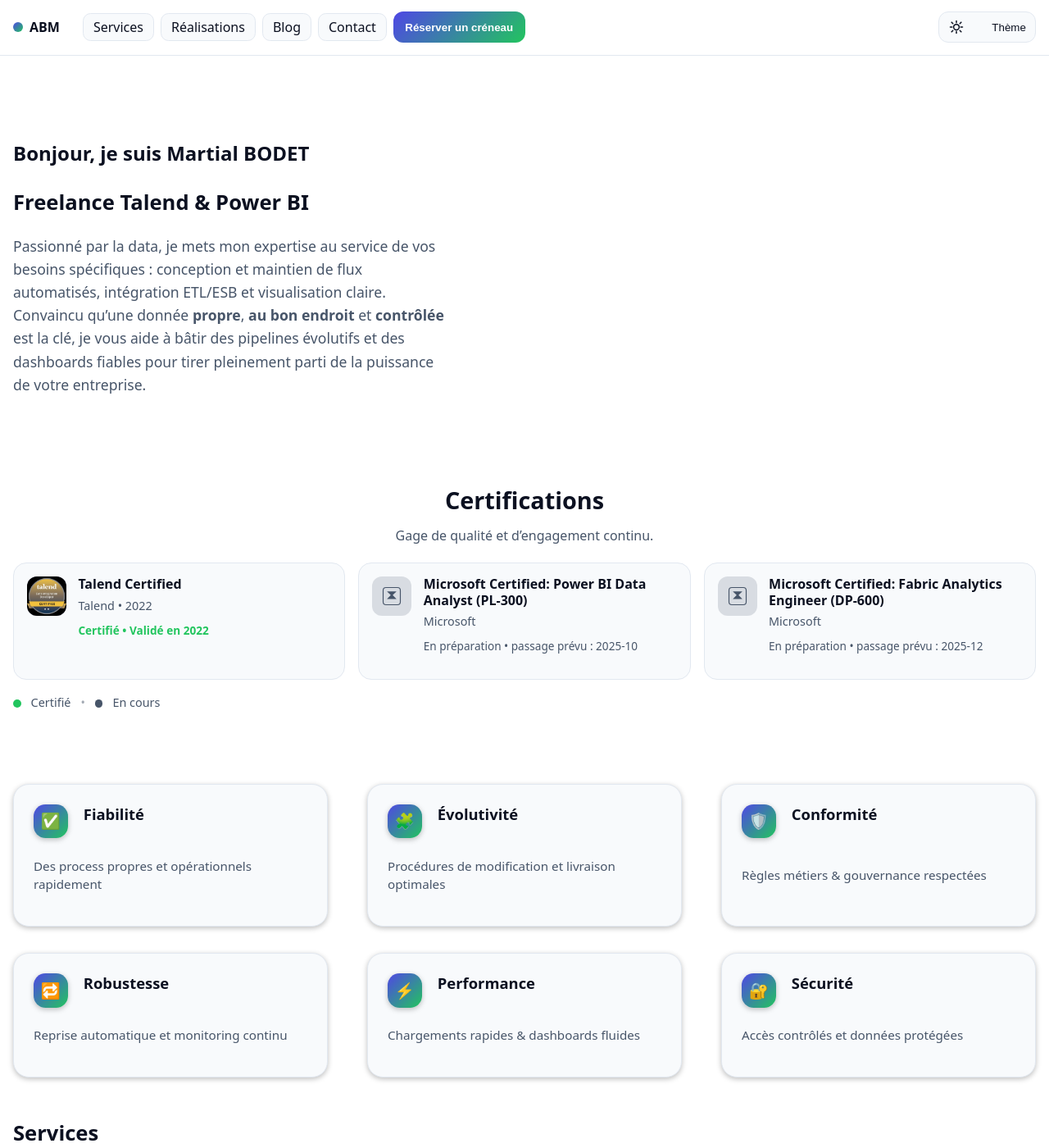
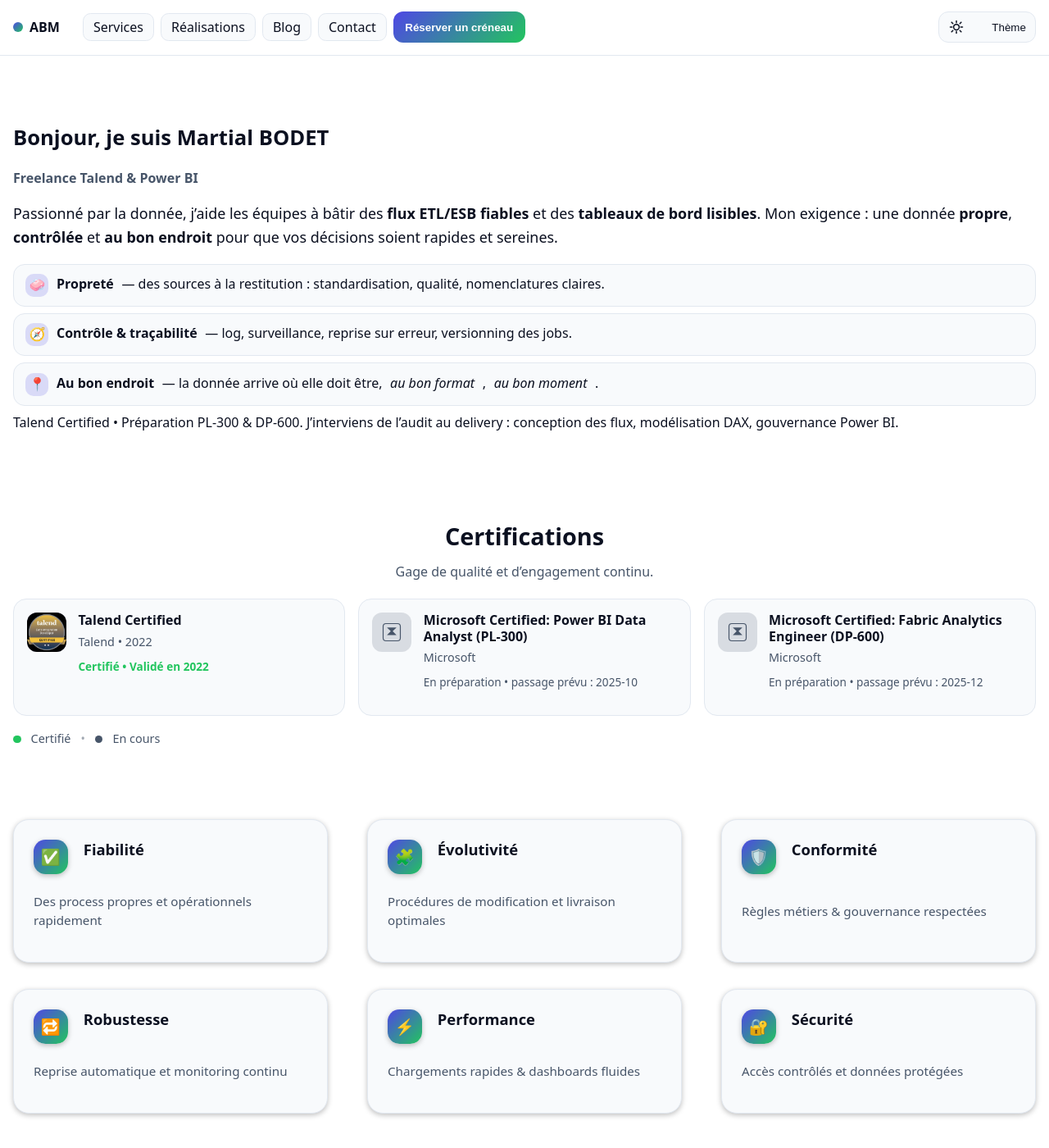
Before and after one commit to Marssouss/Marssouss.github.io, a Jekyll site: the page built from index.md, in a window 1280 px wide and 1400 px high. Shown: the whole window at 82% size. Built offline with Jekyll 4.4.1, drawn with Linux system fonts in a browser that asks for light colours.

Commit message:
about me

```diff
--- /dev/null
+++ b/_includes/about-me.html
@@ -0,0 +1,37 @@
+<!-- _includes/about-me.html -->
+<section class="about section" aria-labelledby="about-title">
+  <header class="about-head">
+    <h2 id="about-title" class="about-title">
+      Bonjour, je suis {{ site.author.prenom_nom }}
+    </h2>
+    <p class="about-sub">Freelance Talend &amp; Power BI</p>
+  </header>
+
+  <div class="about-body">
+    <p class="about-lead">
+      Passionné par la donnée, j’aide les équipes à bâtir des <strong>flux ETL/ESB fiables</strong> et des
+      <strong>tableaux de bord lisibles</strong>. Mon exigence&nbsp;: une donnée <strong>propre</strong>,
+      <strong>contrôlée</strong> et <strong>au bon endroit</strong> pour que vos décisions soient rapides et sereines.
+    </p>
+
+    <ul class="about-principles" aria-label="Principes de travail">
+      <li>
+        <span class="i" aria-hidden="true">🧼</span>
+        <strong>Propreté</strong> — des sources à la restitution : standardisation, qualité, nomenclatures claires.
+      </li>
+      <li>
+        <span class="i" aria-hidden="true">🧭</span>
+        <strong>Contrôle &amp; traçabilité</strong> — log, surveillance, reprise sur erreur, versionning des jobs.
+      </li>
+      <li>
+        <span class="i" aria-hidden="true">📍</span>
+        <strong>Au bon endroit</strong> — la donnée arrive où elle doit être, <em>au bon format</em>, <em>au bon moment</em>.
+      </li>
+    </ul>
+
+    <p class="about-note muted">
+      Talend Certified • Préparation PL-300 &amp; DP-600. J’interviens de l’audit au delivery : conception des flux,
+      modélisation DAX, gouvernance Power BI.
+    </p>
+  </div>
+</section>
--- a/assets/styles.css
+++ b/assets/styles.css
@@ -281,3 +281,37 @@
 @media (max-width: 991.98px){
   .nav-desktop{ display:none; }
 }
+
+
+/* ===== About me ===================================================== */
+.about { display:grid; gap: .75rem; }
+.about-head { display:grid; gap:.25rem; }
+.about-title { margin:0; font-size: clamp(1.4rem, 2.4vw, 1.9rem); }
+.about-sub { margin:0; color: var(--muted); font-weight:600; }
+
+.about-lead {
+  margin-top:.25rem;
+  font-size: clamp(1.02rem, 1.6vw, 1.12rem);
+  color: var(--fg);
+}
+
+.about-principles {
+  list-style: none; margin: .5rem 0 0; padding: 0;
+  display: grid; gap: .5rem;
+}
+.about-principles li {
+  display: flex; gap: .6rem; align-items: flex-start;
+  background: var(--card);
+  border: 1px solid var(--border);
+  border-radius: 14px;
+  padding: .7rem .9rem;
+}
+.about-principles .i {
+  width: 28px; height: 28px; display: grid; place-items: center;
+  border-radius: 10px;
+  background: color-mix(in oklab, var(--brand) 18%, transparent);
+  color: var(--brand);
+  font-size: 1rem;
+}
+
+.about-note { margin-top: .5rem; }
--- a/index.md
+++ b/index.md
@@ -3,7 +3,7 @@
 title: Accueil
 description: Freelance Talend & Power BI – intégrations de données, pipelines ETL, modélisation DAX et dashboards performants. Disponibilité rapide, résultats mesurables.
 ---
-
+<!--
 <section class="hero section" aria-labelledby="hero-title">
   <div>
     <h1 id="hero-title">Bonjour, je suis {{ site.author.prenom_nom }}</h1>
@@ -17,6 +17,9 @@
     </p>
   </div>
 </section>
+-->
+{% include about-me.html %}
+
 
 {% include certs.html %}
 
```
